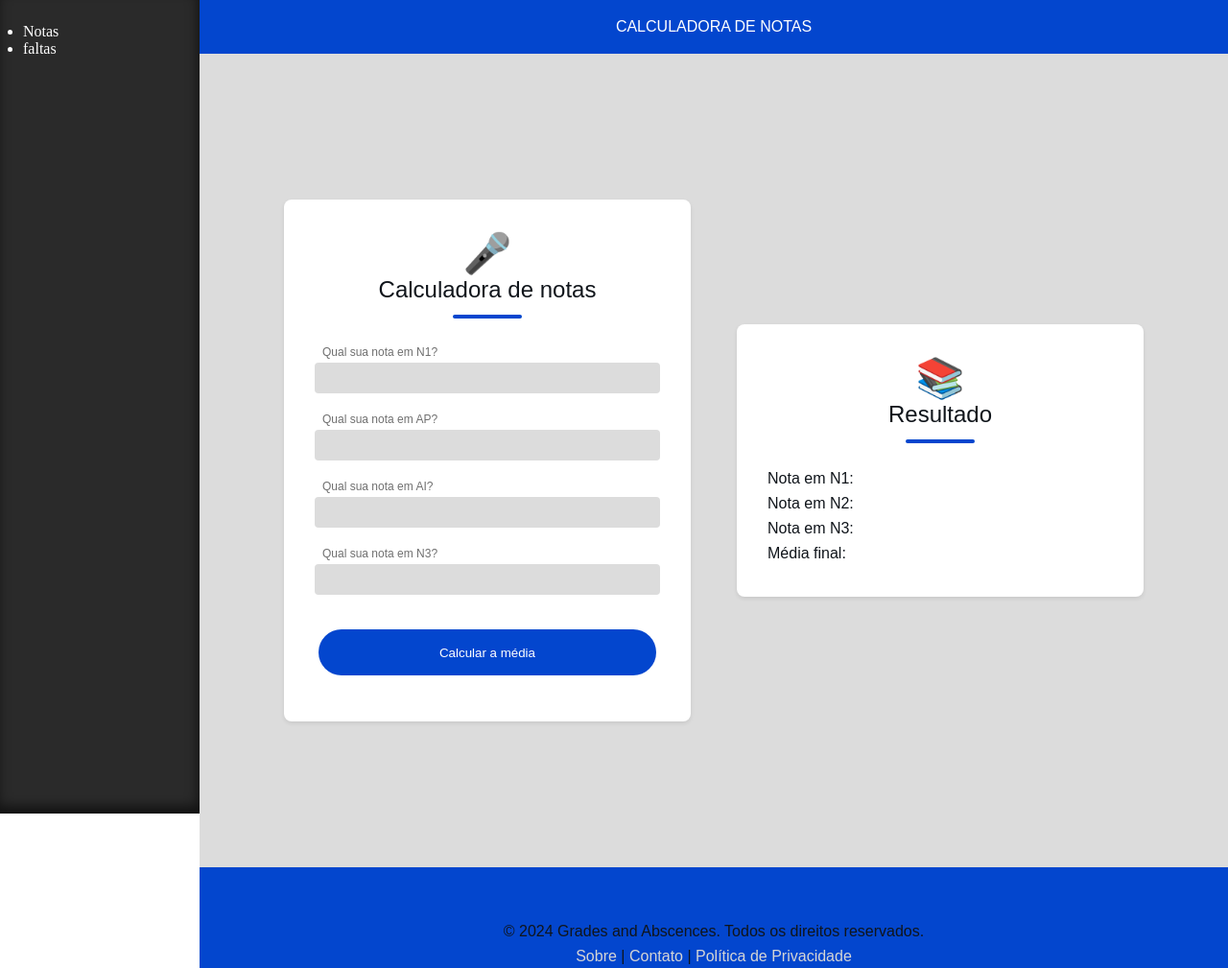
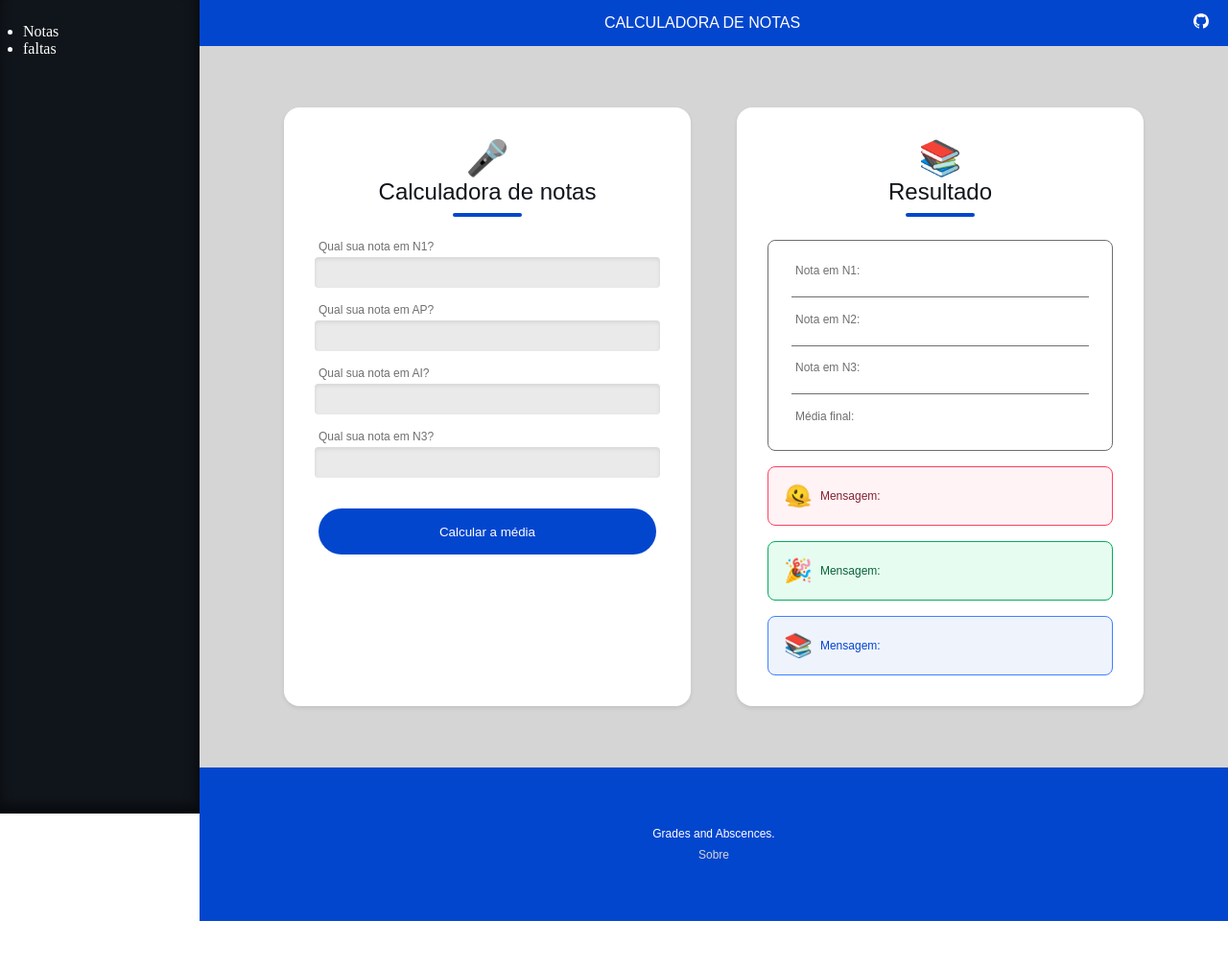
Before and after one commit to Wilizilla/control-notes-absences, a plain HTML site: page index.html in a window 1280 px wide. Shown: the top 1009 px of the page at 96% size. After the commit the page ends 960 px from the top, so only its background shows below. Drawn offline with Linux system fonts and the light colour scheme.

Commit message:
layout ajustments

```diff
--- a/assets/css/styles.css
+++ b/assets/css/styles.css
@@ -7,18 +7,28 @@
 
     /*Cores*/
     --primary-color: #0346ce;
-    --secondary-color: #2a2a2a;
-    --background-color-light: #dcdcdc;
+    --primary-color-opacity: #0347ce10;
+    --secondary-color: #10151b;
+    --third-color: #4080ff;
+    --background-color-light: #d5d5d5;
     --background-color-dark: #10151b;
     --text-color: #ffffff;
     --paragraph-text-color: #10151b;
     --label-color: #6f6f6f;
+    --text-field-color: #eaeaea;
     --heading-color: #10151b;
     --link-color: #d5d5d5;
-    --link-hover-color: #0346ce;
-    --border-color: #616161;
+    --link-hover-color: #4080ff;
+    --border-color: #e8e8e8;
     --box-color-light: #ffffff;
     --button-color: #0346ce;
+    --button-hover-color: #4080ff;
+    --alert-color: #ff4060;
+    --alert-text-color: #842132;
+    --alert-color-opacity:#ff406010;
+    --success-color:#05ad5c;
+    --success-text-color:#086437;
+    --success-color-opacity:#15dc7c1b;
 
     /*font size*/
     --font-size-xs: 8px;
@@ -44,6 +54,7 @@
     --padding-base: 24px;
     --margin-base: 20px;
 
+    --gap-xxxl: 64px;
     --gap-xxl: 48px;
     --gap-xl: 32px;
     --gap-l: 24px;
@@ -57,26 +68,11 @@
     --border-radius-s: 4px;
     --border-radius-xs: 2px;
 
-    /* outras medidas */
-    --max-width: 1200px;
-    --container-width: 1000px;
-    --button-height: 40px;
-    --button-padding: 10px 20px;
 
     /* Sombras */
     --box-shadow: 0 2px 4px rgba(0, 0, 0, 0.089);
     --box-shadow-inner: -2px -8px 12px rgba(0, 0, 0, 0.567);
     --text-shadow: 1px 1px 2px rgba(0, 0, 0, 0.2);
-
-    /* Stroke */
-    --stroke-width-s: 1px;
-    --stroke-width-m: 2px;
-
-
-    /* Outros */
-    --transition-duration: 0.3s;
-    --z-index-base: 1;
-    --opacity: 0.9;
 }
 
 /* Estilos básicos para o FOOTER */
@@ -91,6 +87,7 @@ footer {
     display: flex;
     align-items: center;
     justify-content: center;
+
 }
 
 h1{
@@ -113,10 +110,10 @@ a{
 }
 
 p{
-    font-family: var(--heading-font-family);
+    /* font-family: var(--heading-font-family);
     font-size: var(--font-size-m);
     font-weight: var(--font-weight-paragraph);
-    color: var(--paragraph-text-color);
+    color: var(--paragraph-text-color); */
 }
 
 button{
@@ -127,6 +124,13 @@ button{
     color: var(--text-color);
     margin: var(--gap-m) var(--gap-xs) var(--gap-m) var(--gap-xs);
 
+}
+
+hr{
+    margin: var(--gap-m);
+    background-color: var(--label-color);
+    border: none; /* Remove a borda padrão */
+    height: 0.5px; /* Define a espessura da linha */
 }
 
 /* Estilos básicos para o CONTAINER flex */
@@ -154,39 +158,37 @@ button{
     display: flex;
     flex-grow: 1;
     flex-direction: column;
+}
+
+/* Estilos básicos para o MAIN */
+.main-flex{
+    display: flex;
+    color: var(--text-color);
+    flex-direction: column;
+}
+
+.header-flex{
+    display: flex;
+    background-color: var(--primary-color);
+    padding: var(--gap-m);
+    justify-content: space-between;
+    height: var(--gap-m);
+    align-items: center;
+    color: var(--text-color);
+}
+
+.header-item {
+    padding: var(--gap-xs);
 
 }
 
 .content-flex{
     display: flex;
-    padding: var(--padding-base);
+    padding: 8vh;
     color: var(--primary-color);
-    height: 100vh;
     justify-content: center;
     background-color: var(--background-color-light);
-    align-items: center;
     gap: var(--gap-xxl);
-
-}
-
-/* Estilos básicos para o MAIN */
-.main-flex{
-    color: var(--text-color);
-    flex-direction: column;
-    flex-grow: 1;
-
-}
-
-.header-flex{
-    background-color: var(--primary-color);
-    padding: var(--padding-base);
-    justify-content: center;
-    display: flex;
-    font-weight: var(--font-weight-heading);
-    height: var(--gap-s);
-    align-items: center;
-    color: var(--text-color);
-
 }
 
 .footer-flex{
@@ -196,28 +198,41 @@ button{
     gap: var(--gap-s);
 }
 
+.footer-flex-item{
+    font-family: var(--font-family-base);
+    font-size: var(--font-size-s);
+    font-weight: var(--font-weight-paragraph);
+    color: var(--text-color);
+}
+
+/* mantém as duas divs do mesmo tamanho */
+.box-style{
+    display: flex;
+
+}
+
+/* Controla os box da calculadora e do resultado */
+
 .simple-div{
+    text-align: center;
     display: flex;
     flex-direction: column;
+    border-radius: var(--border-radius-s);
     width: 45vh;
     padding: var(--gap-xl);
-    gap: var(--gap-xs);
     background-color: var(--box-color-light);
-    border-radius: var(--border-radius-m);
+    border-radius: var(--border-radius-l);
     box-shadow: var(--box-shadow);
-
 }
 
 .titles{
     display: flex;
     flex-direction: column;
     justify-content:center;
-    text-align: -webkit-center;
-    color: var();
 
 }
 
-#form-decoration{
+#title-decoration{
     height: 4px;
     width: 20%;
     background-color: var(--primary-color);
@@ -231,15 +246,13 @@ button{
 .simple-input{
     margin-bottom: var(--gap-m);
     border-radius: var(--border-radius-s);
-    border-width: var(--stroke-width-s);
     height: var(--gap-xl);
     border: none;
-    font-size: var(--font-size-l);
-    row-gap: var(--gap-xs);
-    background-color: var(--background-color-light);
+    font-size: var(--font-size-m);
+    background-color: var(--text-field-color);
     text-align: right;
     padding-right: var(--gap-m);
-
+    box-shadow: inset var(--box-shadow);
 }
 
 .simple-form-label{
@@ -247,30 +260,69 @@ button{
     font-size: var(--font-size-s);
     font-weight: var(--font-weight-label);
     color: var(--label-color);
-    padding-left: var(--gap-xs);
     text-align: left;
     text-indent: var(--gap-xs);
-
+    margin-bottom: var(--border-radius-s);
 }
 
-.box-style{
-    justify-content: center;
-    text-align: center;
-    gap: var(--gap-xxl);
+.results{
+    /* background-color: var(--text-field-color); */
+    border-radius: var(--border-radius-m);
+    padding: var(--gap-s);
+    border: 0.5px solid var(--label-color);
+}
+
+.result-item{
+    display: flex;
+    flex-direction: row;
+    gap: var(--gap-l);
+    margin: var(--gap-m);
+    text-align: left;
+    border-color: #6f6f6f;
+    align-items: center;
+}
+
+.grade-result{
+    font-family: var(--font-family-base);
+    font-size: var(--font-size-l);
+    color: var(--third-color);
 }
 
 .large-char{
-    font-size: 1.7em;
+    font-size: 1.5em;
 }
 
-.results{
+.emoji-char{
+    font-size: 2em;
+}
+
+.menssage-item{
     display: flex;
-    height: 100%;
-    flex-direction: column;
-    width: 45vh;
-    padding: var(--gap-xl);
-    gap: var(--gap-xs);
-    background-color: var(--box-color-light);
+    margin-top: var(--gap-m);
+    align-items: right;
+    padding: var(--gap-m);
+    border: 1px solid;
     border-radius: var(--border-radius-m);
-    box-shadow: var(--box-shadow);
+    font-family: var(--font-family-base);
+    font-size: var(--font-size-s);
+    align-items: center;
+    gap: var(--gap-s);
 }
+
+#message-alert{
+    background-color: var(--alert-color-opacity);
+    border-color: var(--alert-color);
+    color: var(--alert-text-color);
+}
+
+#message-success{
+    background-color: var(--success-color-opacity);
+    border-color: var(--success-color);
+    color: var(--success-text-color);
+}
+
+#message-default{
+    background-color: var(--primary-color-opacity);
+    border-color: var(--third-color);
+    color: var(--primary-color);
+}
--- a/grades.html
+++ b/grades.html
@@ -5,6 +5,7 @@
     <meta name="viewport" content="width=device-width, initial-scale=1.0">
     <title>Grades</title>
     <link rel="stylesheet" href="assets/css/styles.css">
+    <link rel="stylesheet" href="https://fonts.googleapis.com/css2?family=Material+Symbols+Outlined:opsz,wght,FILL,GRAD@20..48,100..700,0..1,-50..200" />
 </head>
 <body>
     <div id="main-div" class="main-flex">
@@ -12,9 +13,17 @@
 
         <!--Header-->
             <div class="header-flex">
-                <h1>
-                    Calculadora de notas
-                </h1>
+                <div> </div>
+
+                    <h1>
+                        Calculadora de notas
+                    </h1>
+
+                <div class="header-item" >
+                    <svg xmlns="http://www.w3.org/2000/svg" width="16" height="16" fill="currentColor" class="bi bi-github" viewBox="0 0 16 16">
+                        <path d="M8 0C3.58 0 0 3.58 0 8c0 3.54 2.29 6.53 5.47 7.59.4.07.55-.17.55-.38 0-.19-.01-.82-.01-1.49-2.01.37-2.53-.49-2.69-.94-.09-.23-.48-.94-.82-1.13-.28-.15-.68-.52-.01-.53.63-.01 1.08.58 1.23.82.72 1.21 1.87.87 2.33.66.07-.52.28-.87.51-1.07-1.78-.2-3.64-.89-3.64-3.95 0-.87.31-1.59.82-2.15-.08-.2-.36-1.02.08-2.12 0 0 .67-.21 2.2.82.64-.18 1.32-.27 2-.27s1.36.09 2 .27c1.53-1.04 2.2-.82 2.2-.82.44 1.1.16 1.92.08 2.12.51.56.82 1.27.82 2.15 0 3.07-1.87 3.75-3.65 3.95.29.25.54.73.54 1.48 0 1.07-.01 1.93-.01 2.2 0 .21.15.46.55.38A8.01 8.01 0 0 0 16 8c0-4.42-3.58-8-8-8"/>
+                      </svg>
+                </div>
             </div>
 
             <!--conteudo-->
@@ -26,7 +35,7 @@
                             <h2> <span class="large-char">🎤</span>  </br> Calculadora de notas</h2>
                         </div>
 
-                        <div id="form-decoration"> </div>
+                        <div id="title-decoration"> </div>
 
                         <label class="simple-form-label" for="form-n1">Qual sua nota em N1?</label>
                         <input class="simple-input" id="form-n1" type="text" name="N1" maxlength="4" inputmode="numeric" pattern="\d*">
@@ -46,24 +55,47 @@
                     </form>
                 </div>
 
-                <div class="box-stile">
+                <div class="box-style">
                     <div class="simple-div">
                         <div class="titles">
                             <h2> <span class="large-char">📚</span>  </br>Resultado</h2>
                         </div>
-                        <div id="form-decoration"> </div>
+                        <div id="title-decoration"> </div>
 
-                        <p>   Nota em N1:</p>
-                        <p id="p-n1"></p>
+                        <div class='results'>
+                            <div class="result-item">
+                                <p class="simple-form-label">Nota em N1:</p>
+                                <p id="p-n1" class="grade-result"></p>
+                            </div>
+                            <hr>
+                            <div class="result-item">
+                                <p class="simple-form-label">Nota em N2:</p>
+                                <p id="p-n2" class="grade-result"></p>
+                            </div>
+                            <hr>
+                            <div class="result-item">
+                                <p class="simple-form-label">Nota em N3:</p>
+                                <p id="p-n3" class="grade-result"></p>
+                            </div>
+                            <hr>
+                            <div class="result-item">
+                                <p class="simple-form-label">Média final:</p>
+                                <p id="p-media" class="grade-result"></p>
+                            </div>
 
-                        <p>   Nota em N2:</p>
-                        <p id="p-n2"></p>
+                        </div>
 
-                        <p>   Nota em N3:</p>
-                        <p id="p-n3"></p>
+                        <div id='message-alert' class="menssage-item">
+                            <span id='emoji-alert' class="emoji-char">🫠</span> <p id='text-alert'>Mensagem:</p>
+                        </div>
 
-                        <p>   Média final:</p>
-                        <p id="p-media"></p>
+                        <div id='message-success' class="menssage-item">
+                            <span id='emoji-success' class="emoji-char">🎉</span> <p id='text-success'>Mensagem:</p>
+                        </div>
+
+                        <div id='message-default' class="menssage-item">
+                            <span id='emoji-default' class="emoji-char">📚</span> <p id='text-default'>Mensagem:</p>
+                        </div>
 
                     </div>
                 </div>
@@ -71,11 +103,9 @@
 
             <!--Footer-->
             <footer class="footer-flex">
-            <p class="footer-flex-item">&copy; 2024 Grades and Abscences. Todos os direitos reservados.</p>
+            <p class="footer-flex-item">Grades and Abscences.</p>
             <p class="footer-flex-item">
-                <a href="sobre.html">Sobre</a> |
-                <a href="contato.html">Contato</a> |
-                <a href="privacidade.html">Política de Privacidade</a>
+                <a href="sobre.html">Sobre</a>
             </p>
         </footer>
 
```
Also changed, not shown: assets/js/grades-v2.js (+85 -13 lines).
